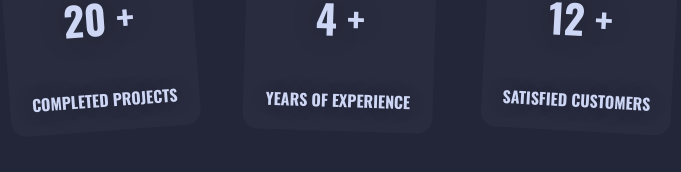
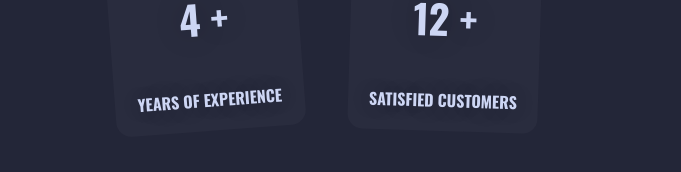
Before and after one commit to Nighty3098/Nighty3098.github.io, a React (Create React App) app: page / in a window 1280 px wide. Shown: the part 1800-1972 px from the top of the page, without its empty margins (300-981 px from the left). Built offline with nearby package versions, Linux system fonts and the light colour scheme; no server answers; a web font is replaced by a local one.

Commit message:
Update cards.jsx

```diff
--- a/src/components/cards.jsx
+++ b/src/components/cards.jsx
@@ -106,11 +106,6 @@ const SkillWidget = ({ feature, index }) => {
 const Info = () => {
   const items = [
     {
-      title: "20 +",
-      subtitle: "COMPLETED PROJECTS",
-      icon: faCodeFork,
-    },
-    {
       title: "4 +",
       subtitle: "YEARS OF EXPERIENCE",
       icon: faBrain,
```
